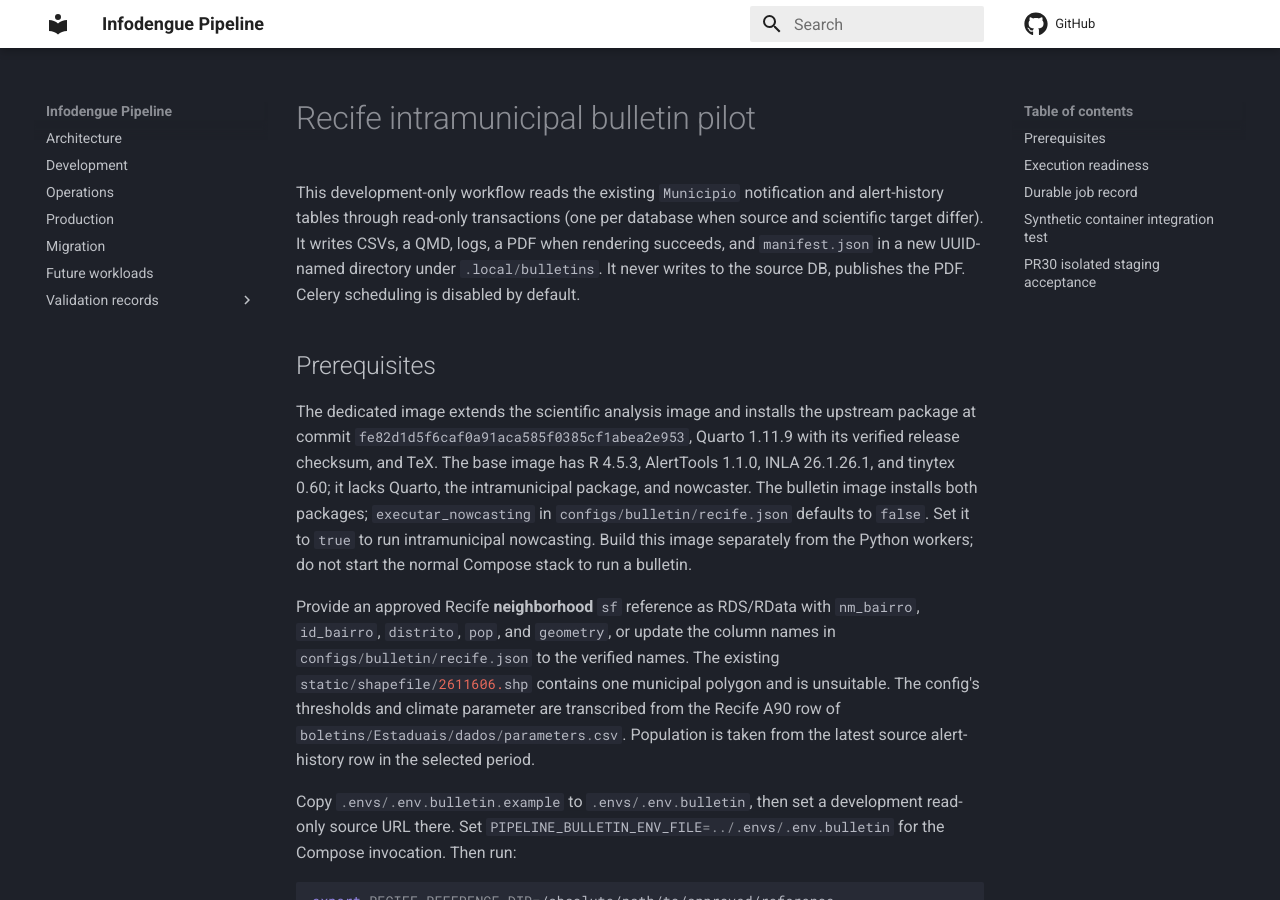
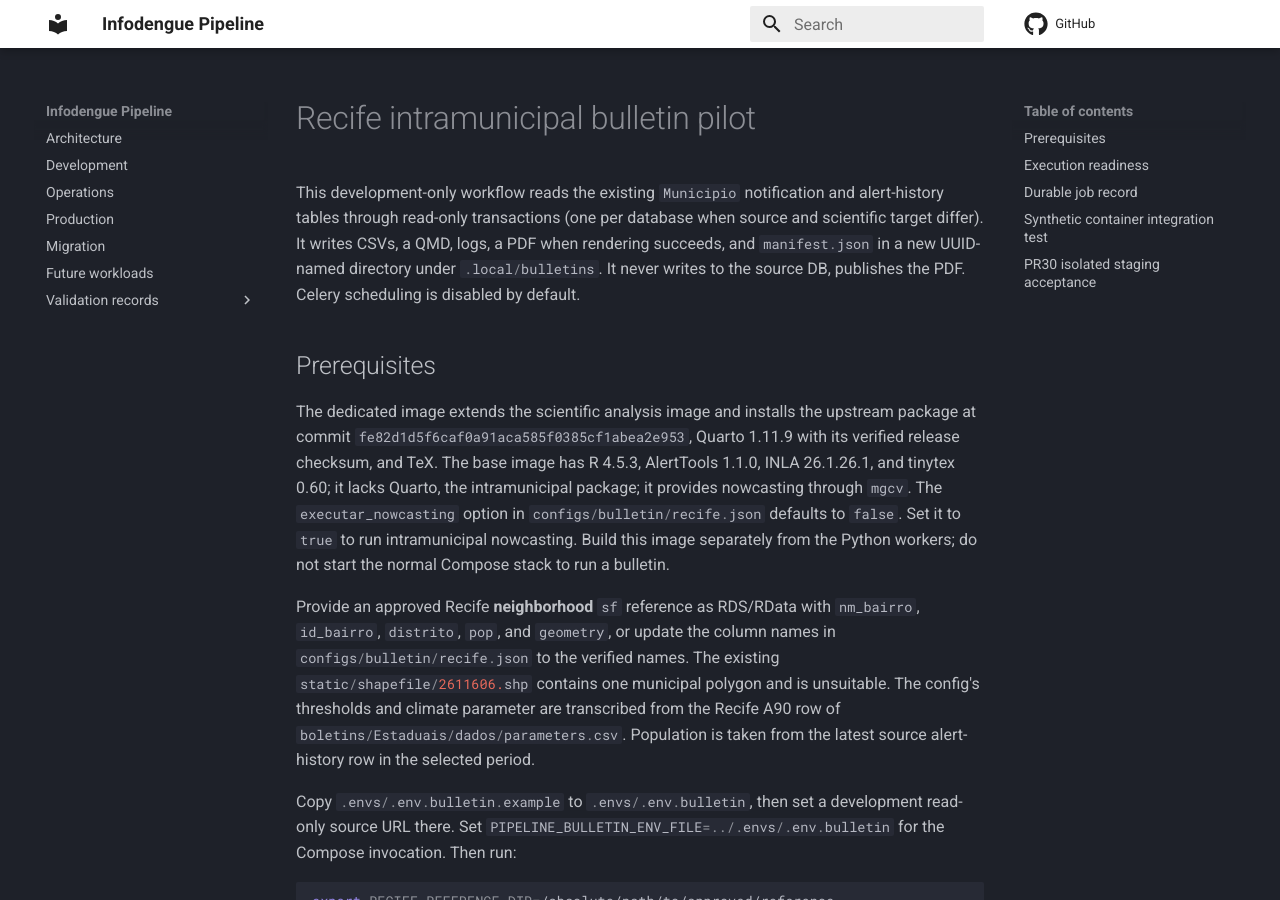
Before and after one commit to esloch/infodengue-pipeline, an MkDocs documentation site: the page built from docs/intramunicipal-bulletin.md, in a window 1280 px wide and 900 px high. Built offline with MkDocs 1.6.1 and Material for MkDocs 9.7.7, drawn with Linux system fonts in a browser that asks for light colours; comment, search, counter and statistics services are not loaded.

Commit message:
fix(bulletin): remove unused nowcaster dependency

```diff
--- a/docs/intramunicipal-bulletin.md
+++ b/docs/intramunicipal-bulletin.md
@@ -13,8 +13,8 @@ The dedicated image extends the scientific analysis image and installs the
 upstream package at commit `fe82d1d5f6caf0a91aca585f0385cf1abea2e953`,
 Quarto 1.11.9 with its verified release checksum, and TeX. The base image has
 R 4.5.3, AlertTools 1.1.0, INLA 26.1.26.1, and tinytex 0.60; it lacks Quarto,
-the intramunicipal package, and nowcaster. The bulletin image installs both
-packages; `executar_nowcasting` in `configs/bulletin/recife.json` defaults to
+the intramunicipal package; it provides nowcasting through `mgcv`. The
+`executar_nowcasting` option in `configs/bulletin/recife.json` defaults to
 `false`. Set it to `true` to run intramunicipal nowcasting. Build this
 image separately from the Python workers; do not start the normal Compose stack
 to run a bulletin.
```
Also changed, not shown: 2 other files.
